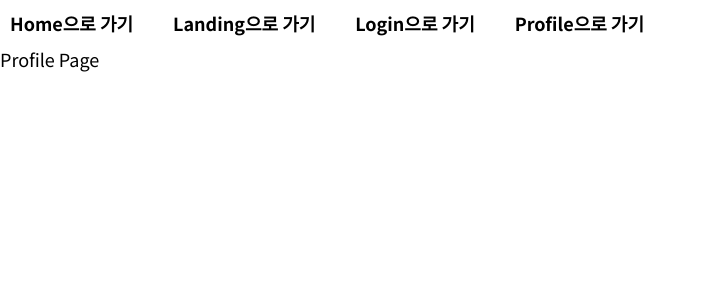
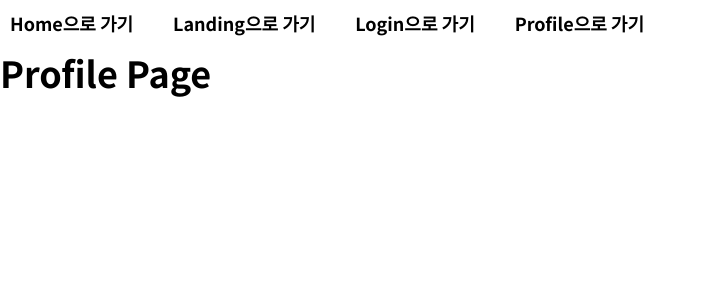
Before and after one commit to bbakkomm/broom, a React (Vite) app in the folder client/: page /Profile in a window 1280 px wide. Shown: the top 300 px of the page, without its empty margins (0-705 px from the left). Built offline with nearby package versions, Linux system fonts and the light colour scheme.

Commit message:
david branch test

```diff
--- a/client/src/pages/Profile.jsx
+++ b/client/src/pages/Profile.jsx
@@ -1,7 +1,7 @@
 const Profile = () => {
   return (
     <div>
-      <div>Profile Page</div>
+      <h1>Profile Page</h1>
     </div>
   )
 }
```
